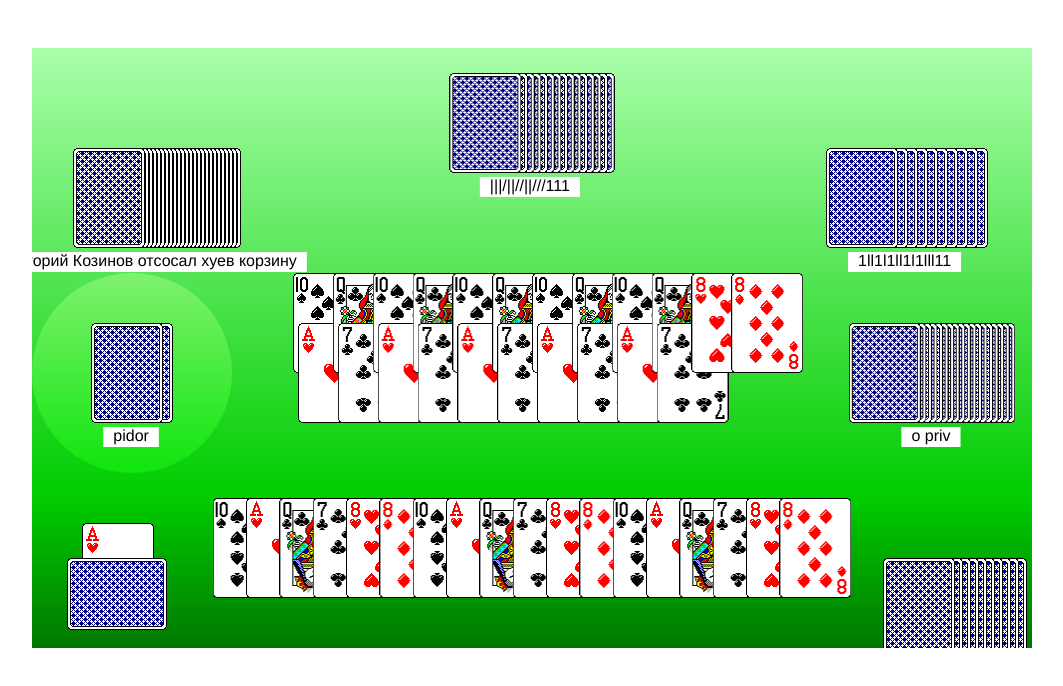
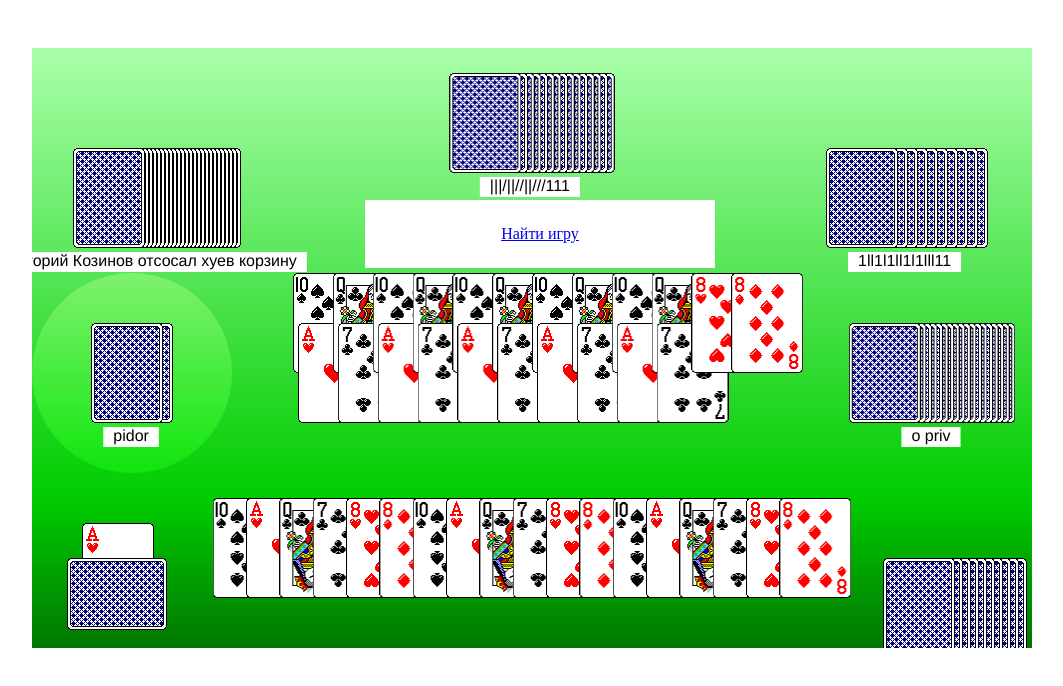
Before and after one commit to isgulkov/durack, a plain HTML site: page client/index.html in a window 1280 px wide. Shown: the whole page, without its empty margins (108-1171 px from the left). Drawn offline with nearby package versions, Linux system fonts and the light colour scheme.

Commit message:
Add HTML/CSS stub for menu

```diff
--- a/client/index.html
+++ b/client/index.html
@@ -11,19 +11,45 @@
             crossorigin="anonymous"></script> <!-- TODO: replace with min -->
     <script src="js/main.js"></script>
     <style type="text/css">
-        div.canvas_container {
+        div#canvas_container {
             text-align: center;
         }
 
         canvas#main_canvas {
             margin: 40px auto;
         }
+
+        div#menu_container_outer {
+            position: fixed;
+            top: 200px;
+            width: 100%;
+
+            text-align: center;
+        }
+
+        div#menu_containter_inner {
+            margin: 0 auto;
+
+            max-width: 300px;
+
+            padding: 25px;
+
+            background: white;
+        }
     </style>
     <link rel="icon" href="favicon.png">
 </head>
 <body>
-    <div class="canvas_container">
+    <div id="canvas_container">
         <canvas id="main_canvas" width="1000" height="600"></canvas>
+    </div>
+
+    <div id="menu_container_outer">
+        <div id="menu_containter_inner">
+            <div id="menu">
+                <a href="#">Найти игру</a>
+            </div>
+        </div>
     </div>
 </body>
 </html>
```
